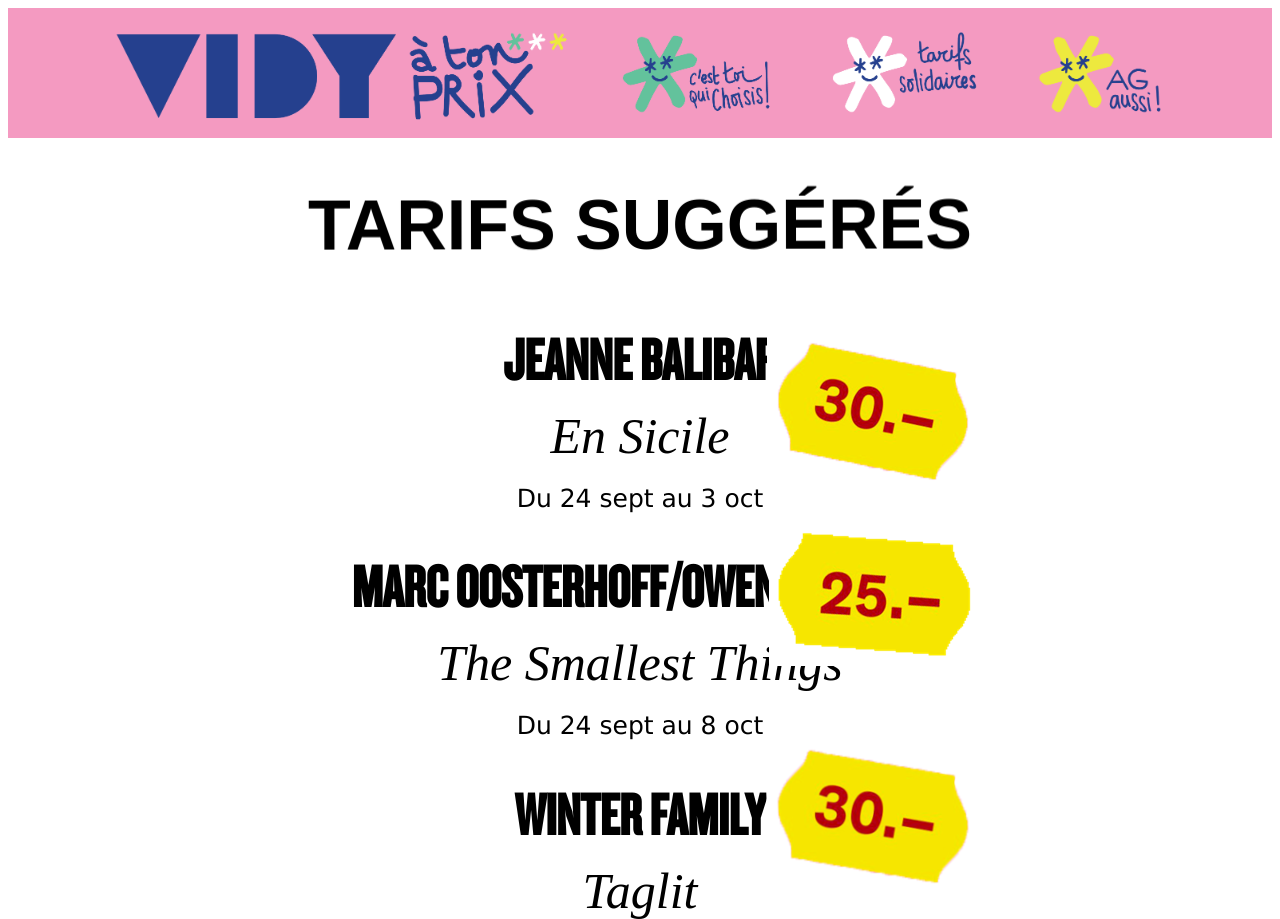
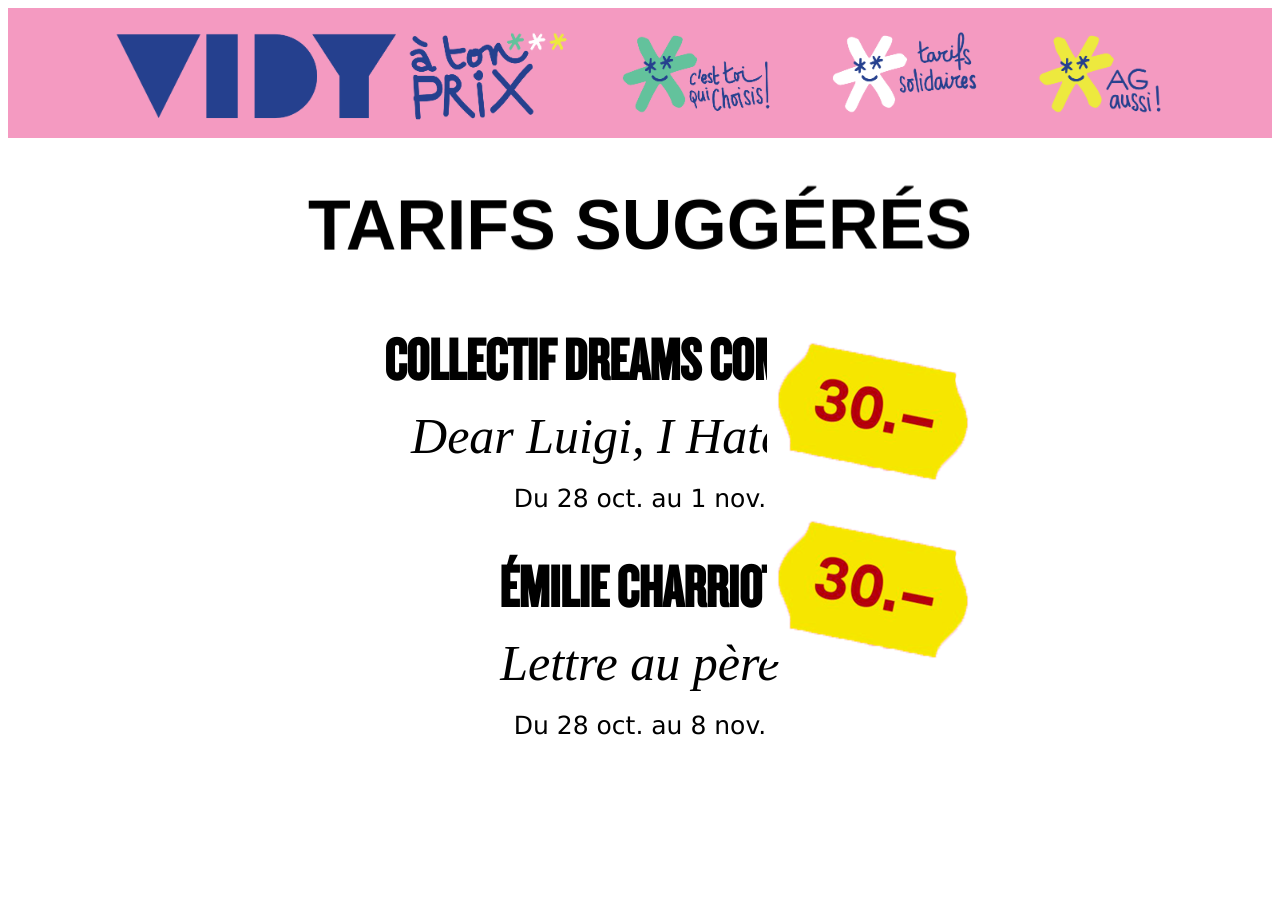
Before and after one commit to Merouaf/secutix, a plain HTML site: page fond_ecran_public/fond_ecran_public.html in a window 1280 px wide. Shown: the top 919 px of the page. After the commit the page ends 800 px from the top, so only its background shows below. Drawn offline with Linux system fonts and the light colour scheme.

Commit message:
Refactor HTML structure and styles

```diff
--- a/fond_ecran_public/fond_ecran_public.html
+++ b/fond_ecran_public/fond_ecran_public.html
@@ -150,20 +150,20 @@
 <h1>Tarifs sugg&Eacute;r&Eacute;s</h1>
 
 
+<img class="tarif3 tarifa3" src="30francs.png">
+<h2>Collectif Dreams Come True</h2>
+<h3>Dear Luigi, I Hate You</h3>
+<p>Du 28 oct. au 1 nov.</p>
+
 
 <img class="tarif3 tarifa3" src="30francs.png">
-<h2>Jeanne Balibar</h2>
-<h3>En Sicile</h3>
-<p>Du 24 sept au 3 oct</p>
+<h2>&Eacute;milie Charriot</h2>
+<h3>Lettre au p&egrave;re</h3>
+<p>Du 28 oct. au 8 nov.</p>
 
 
 
-<img class="tarif3 tarifa3" src="25francs.png">
-<h2>Marc Oosterhoff/Owen Winship</h2>
-<h3>The Smallest Things</h3>
-<p>Du 24 sept au 8 oct</p>
-
-
+<!--
 <img class="tarif2 tarifa3" src="30francs.png">
 <h2>Winter Family</h2>
 <h3>Taglit</h3>
```
